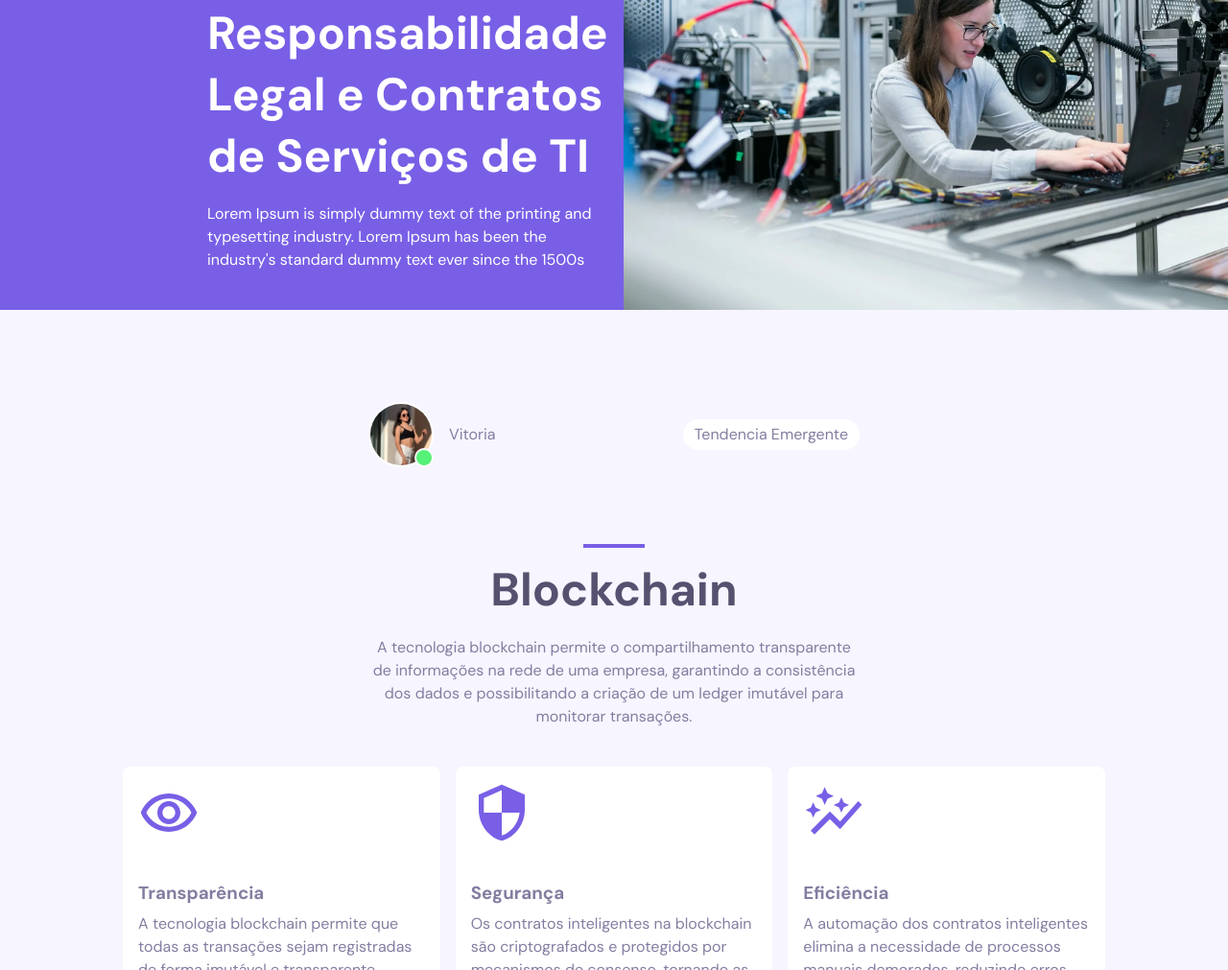
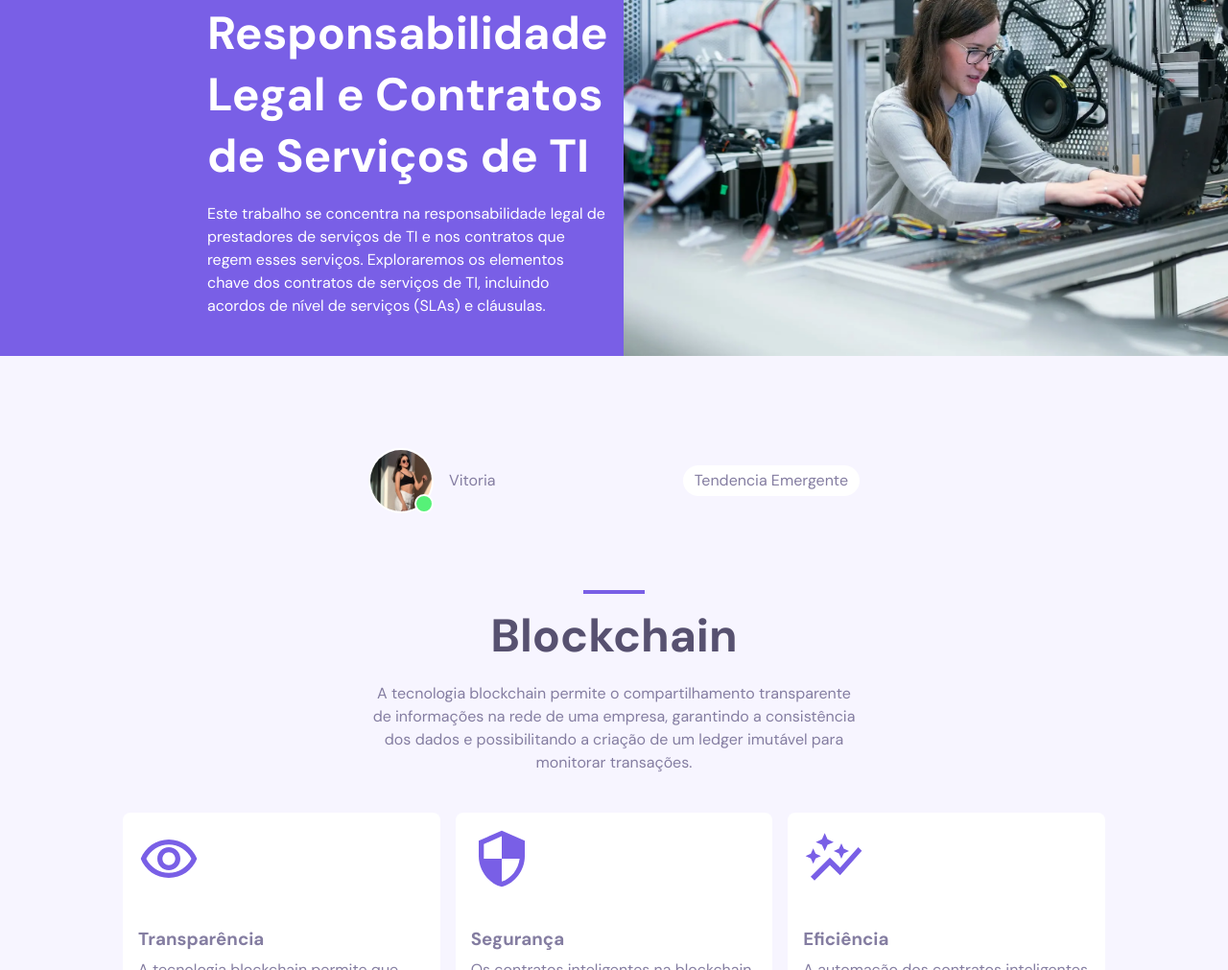
Before and after one commit to correantonio/class-final-work, a plain HTML site: page index.html in a window 1280 px wide. Shown: the part 4267-5278 px from the top of the page at 96% size. Drawn offline with Linux system fonts and the light colour scheme.

Commit message:
conteúdo da gabriela adicionado

```diff
--- a/index.html
+++ b/index.html
@@ -406,9 +406,7 @@
             </header>
             <section>
               <p class="gray-50 texto-section">
-                Lorem Ipsum is simply dummy text of the printing and typesetting
-                industry. Lorem Ipsum has been the industry's standard dummy
-                text ever since the 1500s
+                Este trabalho se concentra na responsabilidade legal de prestadores de serviços de TI e nos contratos que regem esses serviços. Exploraremos os elementos chave dos contratos de serviços de TI, incluindo acordos de nível de serviços (SLAs) e cláusulas.
               </p>
             </section>
           </section>
```
